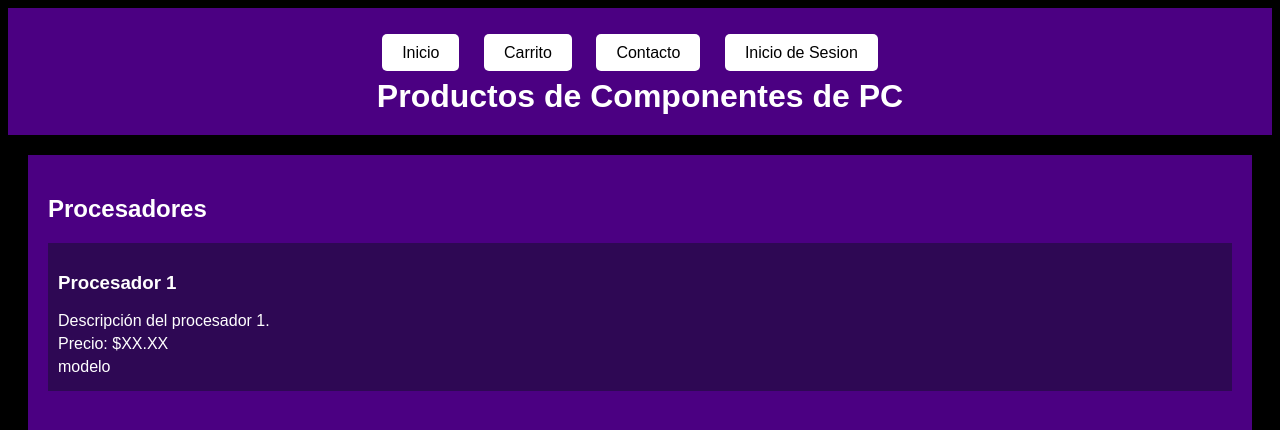
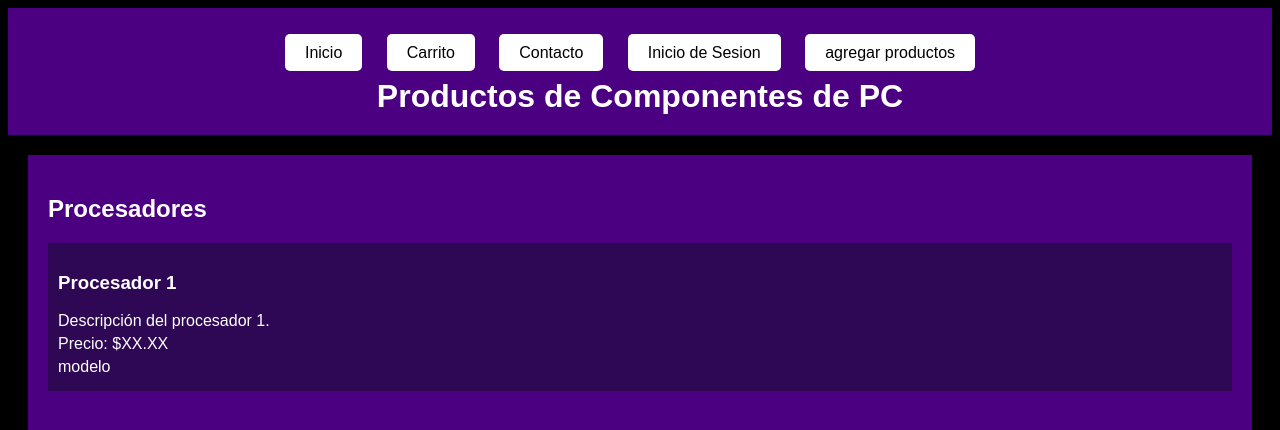
Before and after one commit to keviin00/ProyectoFinal, a Django app: page /AppTienda/Productos/ in a window 1280 px wide. Shown: the top 430 px of the page. Run offline with Django 4.2, Linux system fonts and the light colour scheme.

Commit message:
Actualizar Productos.html

```diff
--- a/TiendaPY/TiendaAPP/templates/AppTienda/Productos.html
+++ b/TiendaPY/TiendaAPP/templates/AppTienda/Productos.html
@@ -84,6 +84,8 @@
                 <li><a href="{% url 'Carrito' %}">Carrito</a></li>
                 <li><a href="{% url 'Contacto' %}">Contacto</a></li>
                 <li><a href="{% url 'Login' %}">Inicio de Sesion</a></li>
+                <li><a href="{% url 'procesador' %}">agregar productos</a></li>
+
 
             </ul>
         </nav>
```
